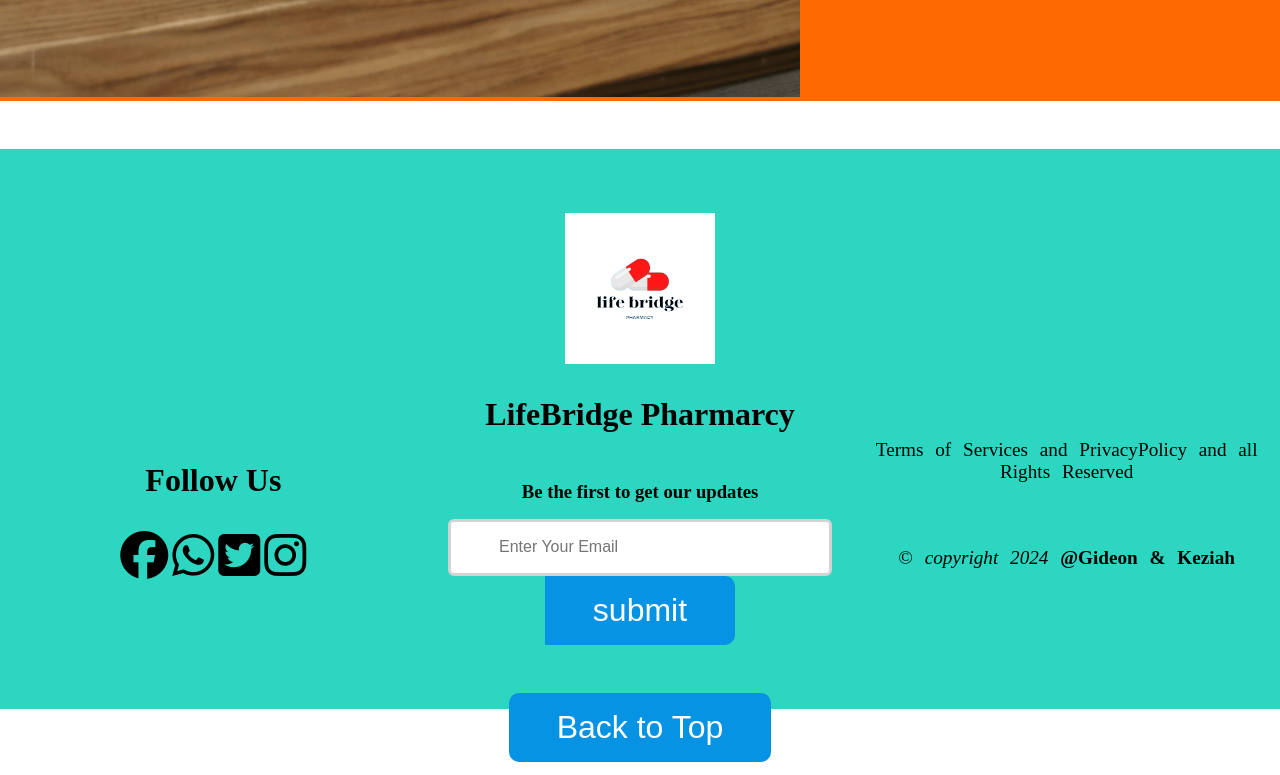
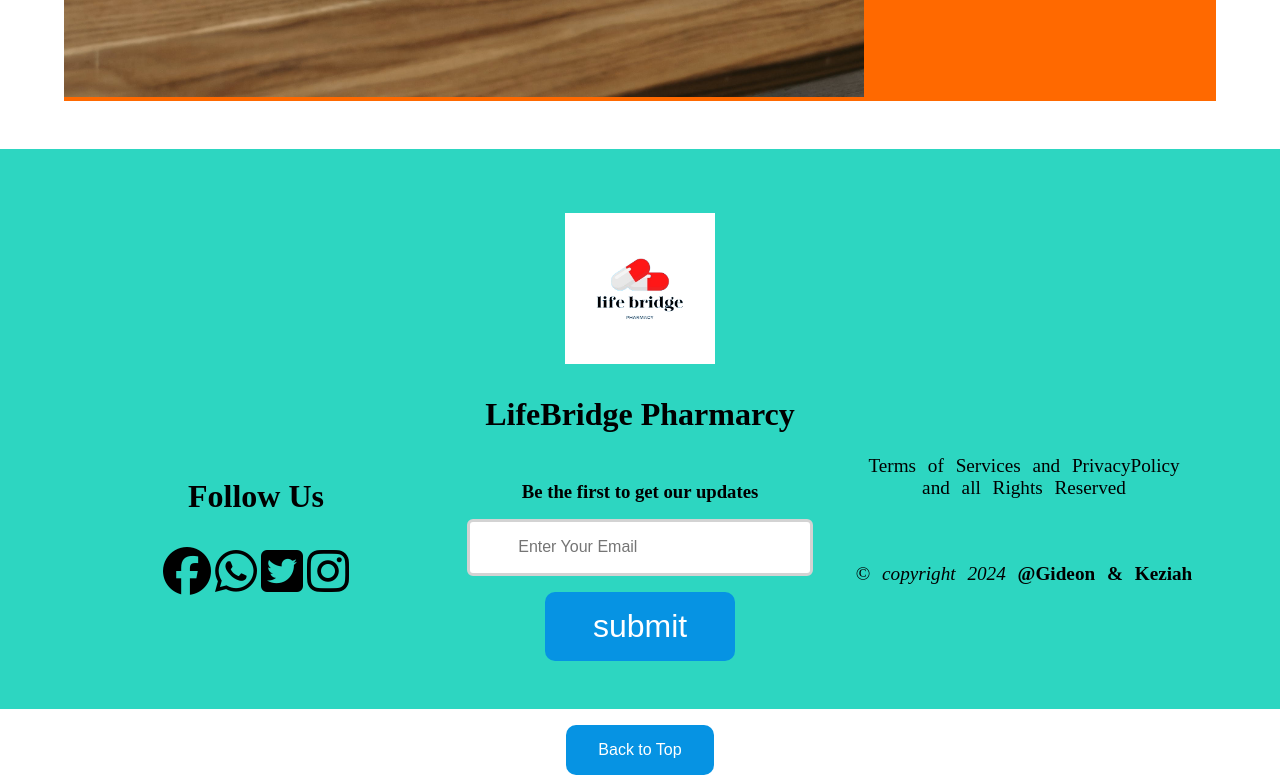
Before and after one commit to KeziahNasir/Lifebridge-pharmarcy, a plain HTML site: page index.html in a window 1280 px wide. Shown: the part 1338-2113 px from the top of the page. Drawn offline with Linux system fonts and the light colour scheme.

```diff
--- a/sass/pages/homepage/_footer.scss
+++ b/sass/pages/homepage/_footer.scss
@@ -26,9 +26,9 @@ footer button a {
   color: white;
 }
 .btn-top button {
-  padding: 1rem 3rem;
+  padding: 1rem 2rem;
   background-color: $cyan-blue;
-  font-size: 2rem;
+  font-size: 1rem;
   border: none;
   border-radius: 10px;
 }
@@ -37,8 +37,8 @@ footer button a {
   background-color: $cyan-blue;
   font-size: 2rem;
   border: none;
-  border-top-right-radius: 10px;
-  border-bottom-right-radius: 10px;
+ border-radius: 10px;
+ margin: 1rem 0;
 }
 .footer-input {
   @include flex(center, center);
@@ -85,15 +85,17 @@ footer p {
   footer input {
     padding: 1rem 2rem;
     font-size: 1rem;
+    width: 70%;
   }
   .footer-input {
     @include flex(center, center);
-    width: 100%;
+    // width: 100%;
   }
   .footer-input button {
     padding: 1rem 2rem;
     font-size: 1rem;
     border-radius: 10px;
+    width: 30%;
   }
   footer p {
     font-size: 1rem;
--- a/sass/style.scss
+++ b/sass/style.scss
@@ -3,7 +3,15 @@
 @use "./pages/homepage/footer";
 @use "./pages/about/about";
 @use "./pages/services/services";
-@use "./pages/contact/contact";
+@use "./pages/contact/contact";*
+
+{
+    margin: 0;
+    padding: 0;
+    box-sizing: border-box;
+}
+
+
 .container{
     width: 90%;
     margin: 0 auto;
--- a/sass/utilities/_mixin.scss
+++ b/sass/utilities/_mixin.scss
@@ -6,5 +6,3 @@
     flex-direction: $flex-direction;
     flex-wrap: $flex-wrap;
 }
-    flex-wrap: $flex-wrap;
-}
```
Also changed, not shown: about.html (+1 -1 lines), prescriptions.html (+2 -2 lines), css/style.css.
